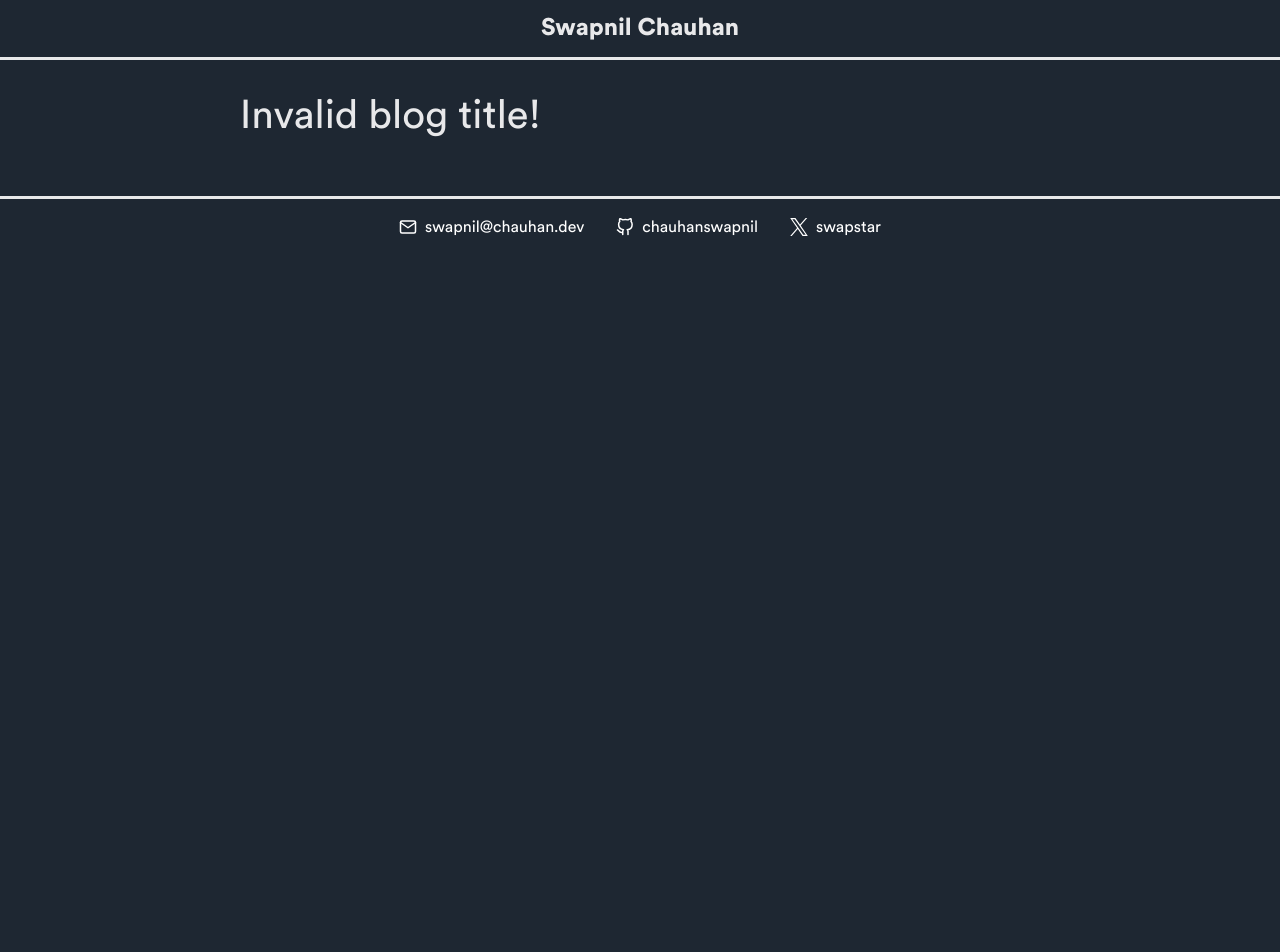
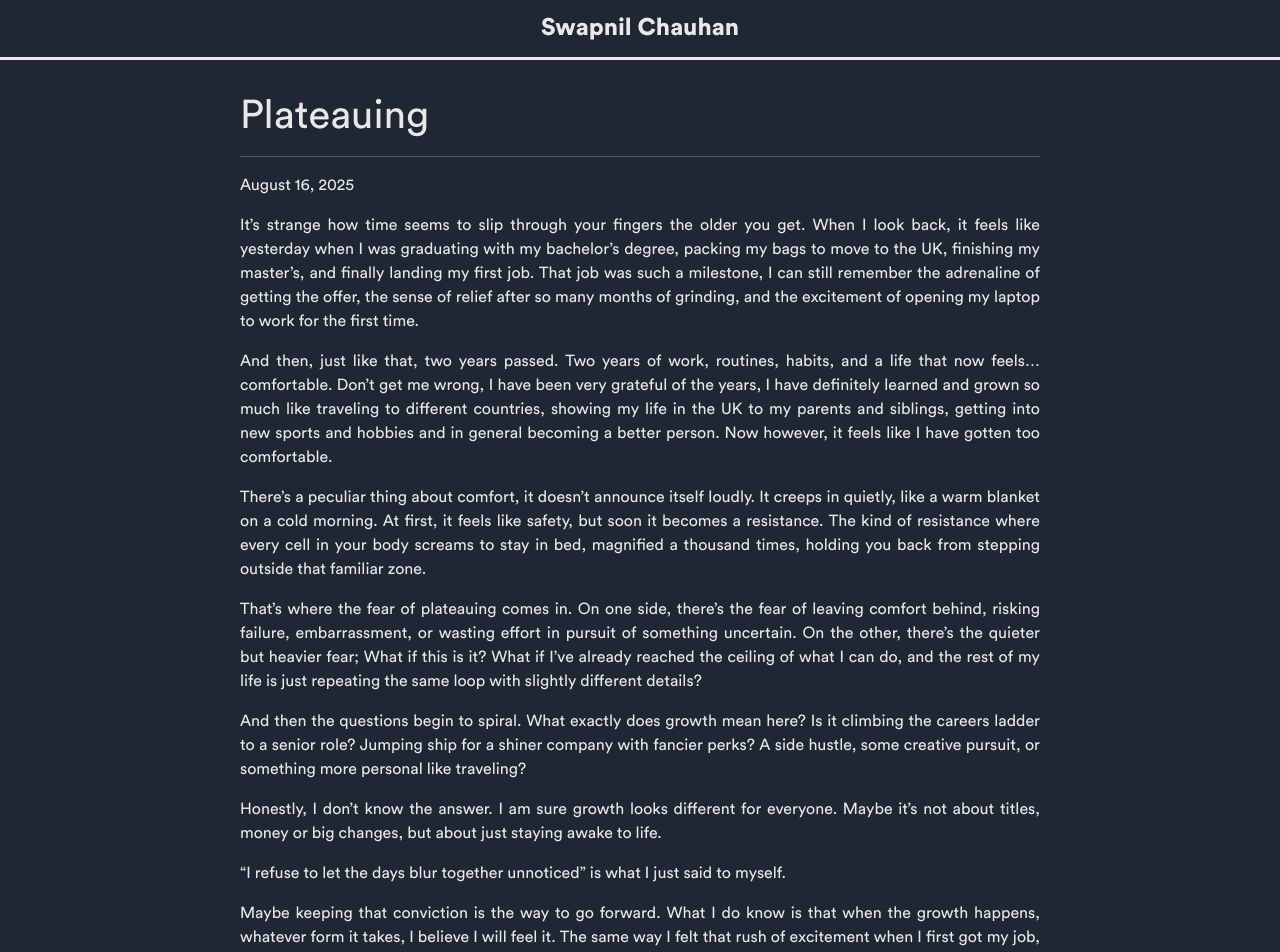
Before and after one commit to chauhanswapnil/swapnil-website, a React (Create React App) app: page /blog/plateauing in a window 1280 px wide. Shown: the top 952 px of the page. Before the commit the page ends 800 px from the top, so only its background shows below. Built offline with nearby package versions, Linux system fonts and the light colour scheme.

Commit message:
new post

```diff
--- /dev/null
+++ b/src/blogmd/plateauing.md
@@ -0,0 +1,21 @@
+# Plateauing
+----
+August 16, 2025
+
+It’s strange how time seems to slip through your fingers the older you get. When I look back, it feels like yesterday when I was graduating with my bachelor’s degree, packing my bags to move to the UK, finishing my master’s, and finally landing my first job. That job was such a milestone, I can still remember the adrenaline of getting the offer, the sense of relief after so many months of grinding, and the excitement of opening my laptop to work for the first time.
+
+And then, just like that, two years passed. Two years of work, routines, habits, and a life that now feels… comfortable. Don’t get me wrong, I have been very grateful of the years, I have definitely learned and grown so much like traveling to different countries, showing my life in the UK to my parents and siblings, getting into new sports and hobbies and in general becoming a better person. Now however, it feels like I have gotten too comfortable.
+
+There’s a peculiar thing about comfort, it doesn’t announce itself loudly. It creeps in quietly, like a warm blanket on a cold morning. At first, it feels like safety, but soon it becomes a resistance. The kind of resistance where every cell in your body screams to stay in bed, magnified a thousand times, holding you back from stepping outside that familiar zone.
+
+That’s where the fear of plateauing comes in. On one side, there’s the fear of leaving comfort behind, risking failure, embarrassment, or wasting effort in pursuit of something uncertain. On the other, there’s the quieter but heavier fear; What if this is it? What if I’ve already reached the ceiling of what I can do, and the rest of my life is just repeating the same loop with slightly different details?
+
+And then the questions begin to spiral. What exactly does growth mean here? Is it climbing the careers ladder to a senior role? Jumping ship for a shiner company with fancier perks? A side hustle, some creative pursuit, or something more personal like traveling?
+
+Honestly, I don’t know the answer. I am sure growth looks different for everyone. Maybe it’s not about titles, money or big changes, but about just staying awake to life.
+
+> “I refuse to let the days blur together unnoticed” is what I just said to myself.
+
+Maybe keeping that conviction is the way to go forward. What I do know is that when the growth happens, whatever form it takes, I believe I will feel it. The same way I felt that rush of excitement when I first got my job, the same way I felt when I moved countries and the same way I felt when I have had other life changing moments.
+
+Until then, maybe the real task is learning to sit with this discomfort while constantly trying to push myself towards newer things and not letting it trick me into thinking I’ve stopped moving coz I know I have not.
--- a/src/components/BlogContent/index.jsx
+++ b/src/components/BlogContent/index.jsx
@@ -4,6 +4,7 @@ import styles from "./index.module.css";
 import titanic from "../../blogmd/titanic.md";
 import beginios from "../../blogmd/beginios.md";
 import procrastination from "../../blogmd/procrastination.md";
+import plateauing from "../../blogmd/plateauing.md";
 import dns_resolver_part_1 from "../../blogmd/recursive-dns-resolver-part-1.md";
 import { useEffect, useState } from 'react';
 import {Prism as SyntaxHighlighter} from 'react-syntax-highlighter'
@@ -37,6 +38,12 @@ const blogs =
       md_file: dns_resolver_part_1,
       "title": "Pickel DNS - A Recursive DNS Resolver in Rust (Part 1)",
       "description": "What is DNS? DNS or Domain Name System is a mapping of human-readable domain names to machine IP addresses. DNS works by having servers that does DNS lookups or DNS resolving which essentially means looking up the IP from a server that knows about it. In resolving a domain name from when a user types [google.com](http://google.com/) in their browser to the browser loading that page, there are 4 DNS servers involved..."
+    },
+    "plateauing" : {
+      "medium_link": "",
+      md_file: plateauing,
+      "title": "Plateauing",
+      "description": "It’s strange how time seems to slip through your fingers the older you get. When I look back, it feels like yesterday when I was graduating with my bachelor’s degree, packing my bags to move to the UK, finishing my master’s, and finally landing my first job. That job was such a milestone, I can still remember the adrenaline of getting the offer, the sense of relief after so many months of grinding, and the excitement of opening my laptop to work for the first time..."
     },
   }
 
--- a/src/components/BlogContent/index.module.css
+++ b/src/components/BlogContent/index.module.css
@@ -6,6 +6,7 @@
   }
 .blogContainer {
   margin-top: 2rem;
+  text-align: justify;
 }
 
 @media only screen and (max-width: 1024px) {
--- a/src/pages/Home/Home.jsx
+++ b/src/pages/Home/Home.jsx
@@ -32,6 +32,13 @@ export default function Home() {
 
         <div className="sections">
           <h2 className="headings">I write sometimes</h2>
+          <BlogPreview
+            date="August 16, 2025"
+            title="Plateauing"
+            previewText={`It’s strange how time seems to slip through your fingers the older you get. When I look back, it feels like yesterday when I was graduating with my bachelor’s degree, packing my bags to move to the UK, finishing my master’s, and finally landing my first job. That job was such a milestone, I can still remember the adrenaline of getting the offer, the sense of relief after so many months of grinding, and the excitement of opening...`}
+            linkText="/blog/plateauing"
+          />
+
           <BlogPreview
             date="November 11, 2024"
             title="Pickel DNS - A Recursive DNS Resolver in Rust (Part 1)"
```
